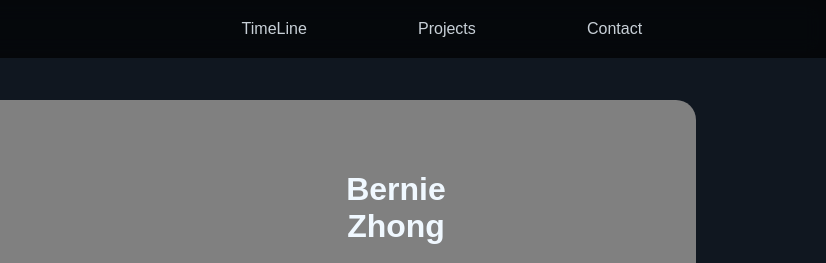
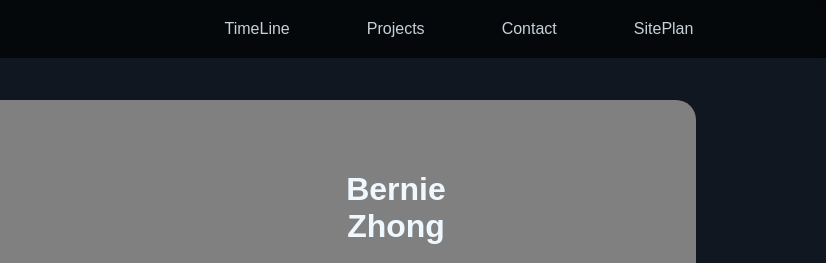
Before and after one commit to Bernie0316/Bernie, a plain HTML site: page index.html in a window 1280 px wide. Shown: the top 263 px of the page, 454-1280 px from the left. Drawn offline with Linux system fonts and the light colour scheme.

Commit message:
add site plan page

```diff
--- a/index.html
+++ b/index.html
@@ -22,6 +22,7 @@
                 <a>TimeLine</a>
                 <a>Projects</a>
                 <a href="contact.html">Contact</a>
+                <a href="sitePlan/sitePlan.html">SitePlan</a>
                 <!-- <div id="darkmode" class="dmToggle"></div> -->
                 <button id="dmbLarge" class="mode"></button>
             </nav>
```
